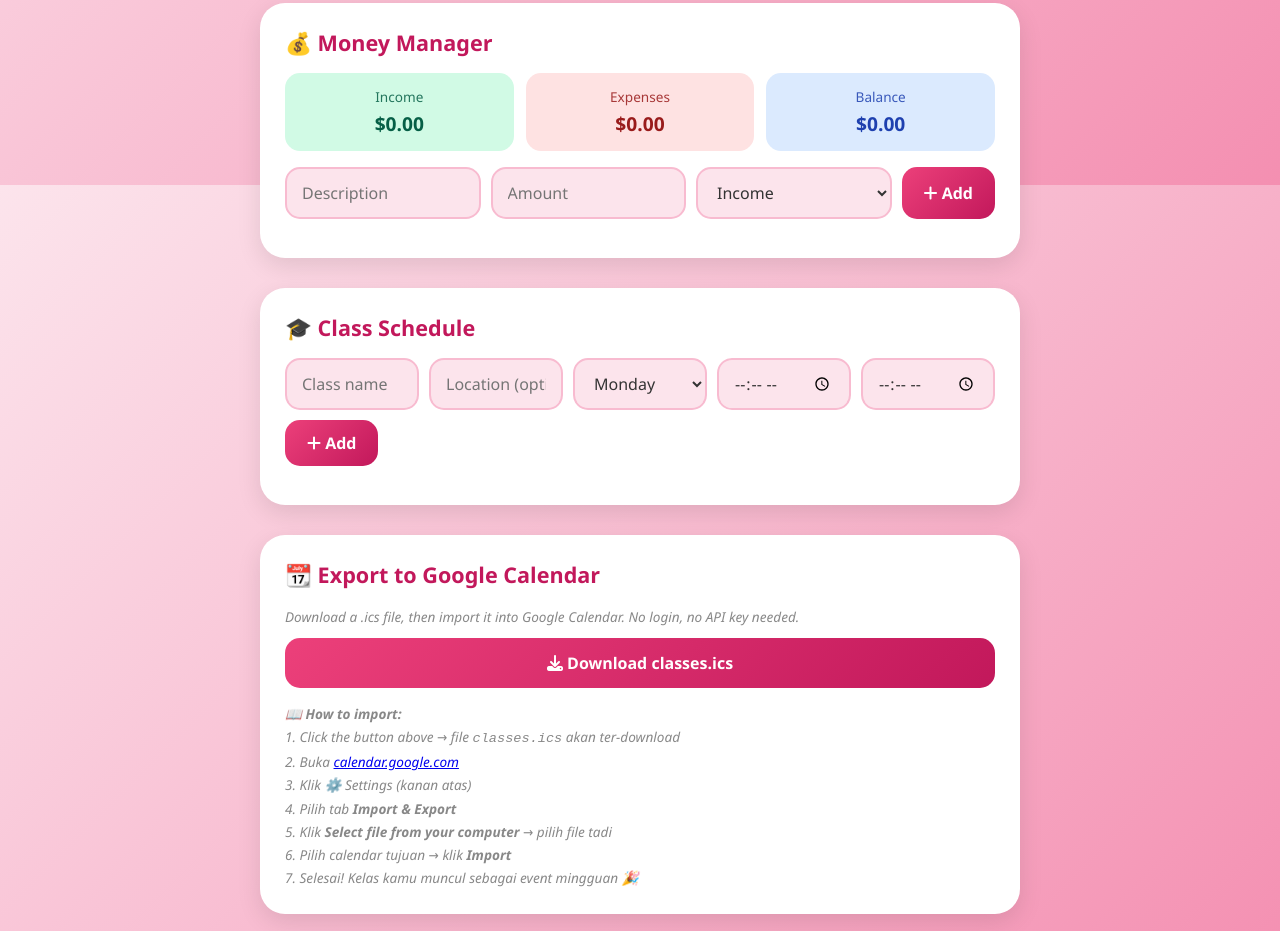
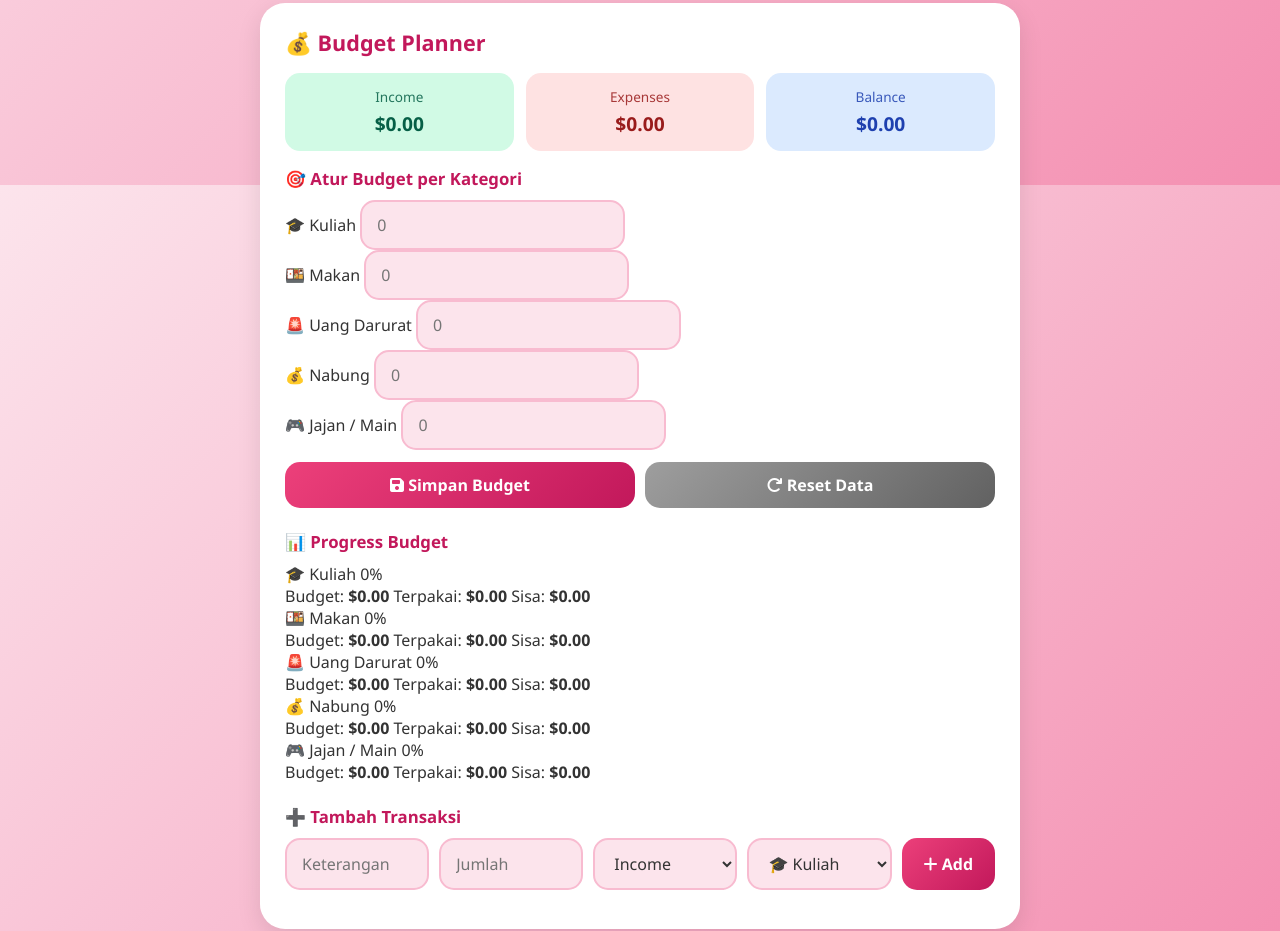
Before and after one commit to dxtraa/Wina-Daily-planner, a plain HTML site: page index.html in a window 1280 px wide. Shown: the part 615-1546 px from the top of the page. Drawn offline with Linux system fonts and the light colour scheme.

Commit message:
Update index.html

```diff
--- a/index.html
+++ b/index.html
@@ -78,10 +78,11 @@
             <p>Add your first task and start being productive today 💪</p>
         </div>
 
-        <!-- ==================== MONEY MANAGER ==================== -->
+   <!-- ==================== BUDGET PLANNER ==================== -->
 <section class="new-card">
-            <h2>💰 Money Manager</h2>
+    <h2>💰 Budget Planner</h2>
 
+    <!-- Summary -->
     <div class="money-summary">
         <div class="money-box income">
             <span class="lbl">Income</span>
@@ -97,12 +98,127 @@
         </div>
     </div>
 
+    <!-- Budget Setup -->
+    <h3 style="font-size:1.05rem;color:#c2185b;margin:16px 0 10px;">🎯 Atur Budget per Kategori</h3>
+    <div class="budget-grid">
+        <div class="budget-input-row">
+            <label>🎓 Kuliah</label>
+            <input type="number" id="budgetKuliah" placeholder="0" min="0" step="0.01">
+        </div>
+        <div class="budget-input-row">
+            <label>🍱 Makan</label>
+            <input type="number" id="budgetMakan" placeholder="0" min="0" step="0.01">
+        </div>
+        <div class="budget-input-row">
+            <label>🚨 Uang Darurat</label>
+            <input type="number" id="budgetDarurat" placeholder="0" min="0" step="0.01">
+        </div>
+        <div class="budget-input-row">
+            <label>💰 Nabung</label>
+            <input type="number" id="budgetNabung" placeholder="0" min="0" step="0.01">
+        </div>
+        <div class="budget-input-row">
+            <label>🎮 Jajan / Main</label>
+            <input type="number" id="budgetJajan" placeholder="0" min="0" step="0.01">
+        </div>
+    </div>
+    <div style="display:flex;gap:10px;margin-top:12px;flex-wrap:wrap;">
+        <button id="saveBudgetBtn" style="flex:1;">
+            <i class="fas fa-save"></i> Simpan Budget
+        </button>
+        <button id="resetDataBtn" style="flex:1;background:linear-gradient(135deg,#9e9e9e,#616161);">
+            <i class="fas fa-redo"></i> Reset Data
+        </button>
+    </div>
+    <div class="status" id="budgetStatus"></div>
+
+    <!-- Progress per Kategori -->
+    <h3 style="font-size:1.05rem;color:#c2185b;margin:22px 0 10px;">📊 Progress Budget</h3>
+    <div class="budget-progress">
+
+        <div class="budget-card">
+            <div class="budget-card-head">
+                <span>🎓 Kuliah</span>
+                <span class="pct" id="percent_kuliah">0%</span>
+            </div>
+            <div class="budget-bar"><div class="budget-bar-fill" id="bar_kuliah"></div></div>
+            <div class="budget-card-info">
+                <span>Budget: <strong id="budgetVal_kuliah">$0.00</strong></span>
+                <span>Terpakai: <strong id="spentVal_kuliah">$0.00</strong></span>
+                <span>Sisa: <strong id="remainVal_kuliah">$0.00</strong></span>
+            </div>
+        </div>
+
+        <div class="budget-card">
+            <div class="budget-card-head">
+                <span>🍱 Makan</span>
+                <span class="pct" id="percent_makan">0%</span>
+            </div>
+            <div class="budget-bar"><div class="budget-bar-fill" id="bar_makan"></div></div>
+            <div class="budget-card-info">
+                <span>Budget: <strong id="budgetVal_makan">$0.00</strong></span>
+                <span>Terpakai: <strong id="spentVal_makan">$0.00</strong></span>
+                <span>Sisa: <strong id="remainVal_makan">$0.00</strong></span>
+            </div>
+        </div>
+
+        <div class="budget-card">
+            <div class="budget-card-head">
+                <span>🚨 Uang Darurat</span>
+                <span class="pct" id="percent_darurat">0%</span>
+            </div>
+            <div class="budget-bar"><div class="budget-bar-fill" id="bar_darurat"></div></div>
+            <div class="budget-card-info">
+                <span>Budget: <strong id="budgetVal_darurat">$0.00</strong></span>
+                <span>Terpakai: <strong id="spentVal_darurat">$0.00</strong></span>
+                <span>Sisa: <strong id="remainVal_darurat">$0.00</strong></span>
+            </div>
+        </div>
+
+        <div class="budget-card">
+            <div class="budget-card-head">
+                <span>💰 Nabung</span>
+                <span class="pct" id="percent_nabung">0%</span>
+            </div>
+            <div class="budget-bar"><div class="budget-bar-fill" id="bar_nabung"></div></div>
+            <div class="budget-card-info">
+                <span>Budget: <strong id="budgetVal_nabung">$0.00</strong></span>
+                <span>Terpakai: <strong id="spentVal_nabung">$0.00</strong></span>
+                <span>Sisa: <strong id="remainVal_nabung">$0.00</strong></span>
+            </div>
+        </div>
+
+        <div class="budget-card">
+            <div class="budget-card-head">
+                <span>🎮 Jajan / Main</span>
+                <span class="pct" id="percent_jajan">0%</span>
+            </div>
+            <div class="budget-bar"><div class="budget-bar-fill" id="bar_jajan"></div></div>
+            <div class="budget-card-info">
+                <span>Budget: <strong id="budgetVal_jajan">$0.00</strong></span>
+                <span>Terpakai: <strong id="spentVal_jajan">$0.00</strong></span>
+                <span>Sisa: <strong id="remainVal_jajan">$0.00</strong></span>
+            </div>
+        </div>
+
+    </div>
+
+    <!-- Add Transaction -->
+    <h3 style="font-size:1.05rem;color:#c2185b;margin:22px 0 10px;">➕ Tambah Transaksi</h3>
     <div class="input-group-2">
-                <input type="text" id="moneyDesc" placeholder="Description">
-                <input type="number" id="moneyAmount" placeholder="Amount" min="0" step="0.01">
+        <input type="text" id="moneyDesc" placeholder="Keterangan">
+        <input type="number" id="moneyAmount" placeholder="Jumlah" min="0" step="0.01">
         <select id="moneyType">
             <option value="income">Income</option>
             <option value="expense">Expense</option>
+        </select>
+        <select id="moneyCategory">
+            <option value="kuliah">🎓 Kuliah</option>
+            <option value="makan">🍱 Makan</option>
+            <option value="darurat">🚨 Uang Darurat</option>
+            <option value="nabung">💰 Nabung</option>
+            <option value="jajan">🎮 Jajan / Main</option>
+            <option value="other">📦 Lainnya</option>
         </select>
         <button id="addMoneyBtn">
             <i class="fas fa-plus"></i> Add
@@ -111,7 +227,6 @@
 
     <ul id="moneyList"></ul>
 </section>
-
         <!-- ==================== CLASS SCHEDULE ==================== -->
         <section class="new-card">
             <h2>🎓 Class Schedule</h2>
```
Lines whose indentation alone changed are shown as unchanged.
